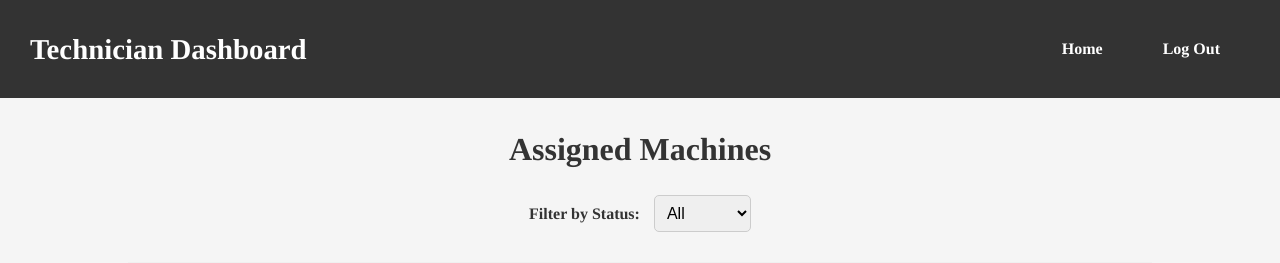
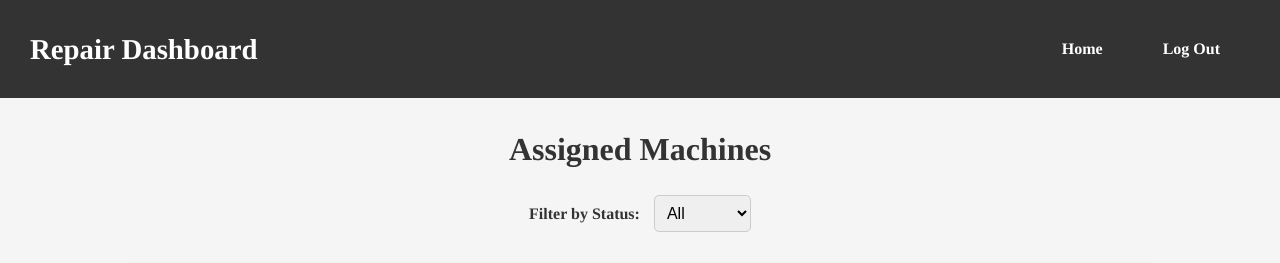
Before and after one commit to harshdabhi/web_project, a Django app: page /dashboardrepair in a window 1280 px wide. Shown: the top 263 px of the page. Run offline with Django 5.2, Linux system fonts and the light colour scheme.

Commit message:
Update dashboardRepair.html

```diff
--- a/web_django/myapp/templates/dashboardRepair.html
+++ b/web_django/myapp/templates/dashboardRepair.html
@@ -1,12 +1,12 @@
 <!DOCTYPE html>
 <html>
 <head>
-    <title>Technician Dashboard - ACME Manufacturing Corp</title>
+    <title>Repair Dashboard - ACME Manufacturing Corp</title>
     <link rel="stylesheet" href="../static/css/style.css">
 </head>
-<body id="technician-dashboard">
+<body id="repair-dashboard">
     <header>
-        <h1>Technician Dashboard</h1>
+        <h1>Repair Dashboard</h1>
         <nav>
             <ul class="menu">
                 <li><a href="/">Home</a></li>
```
